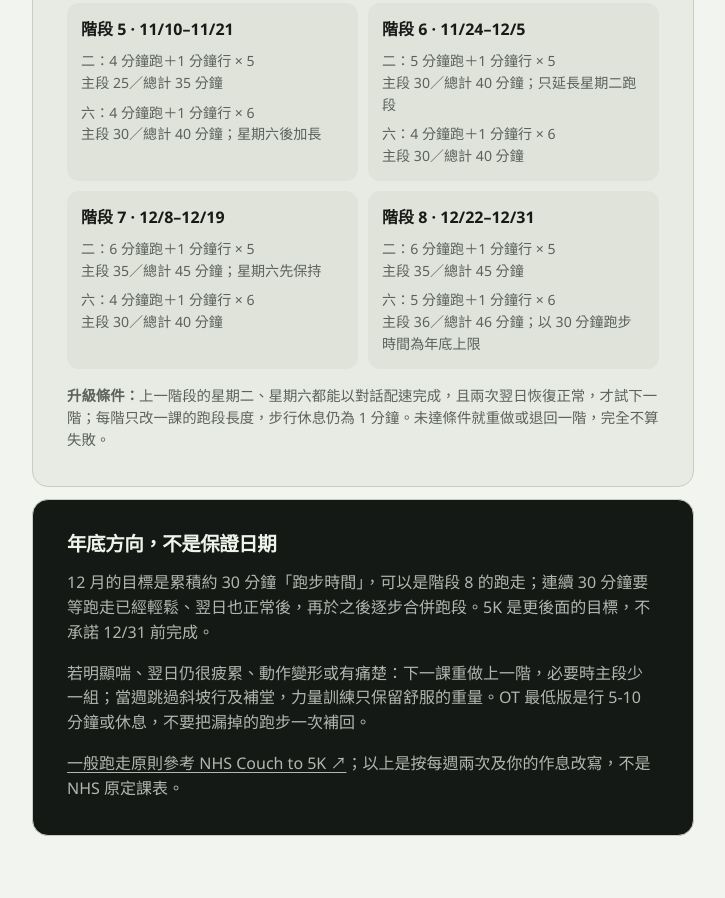
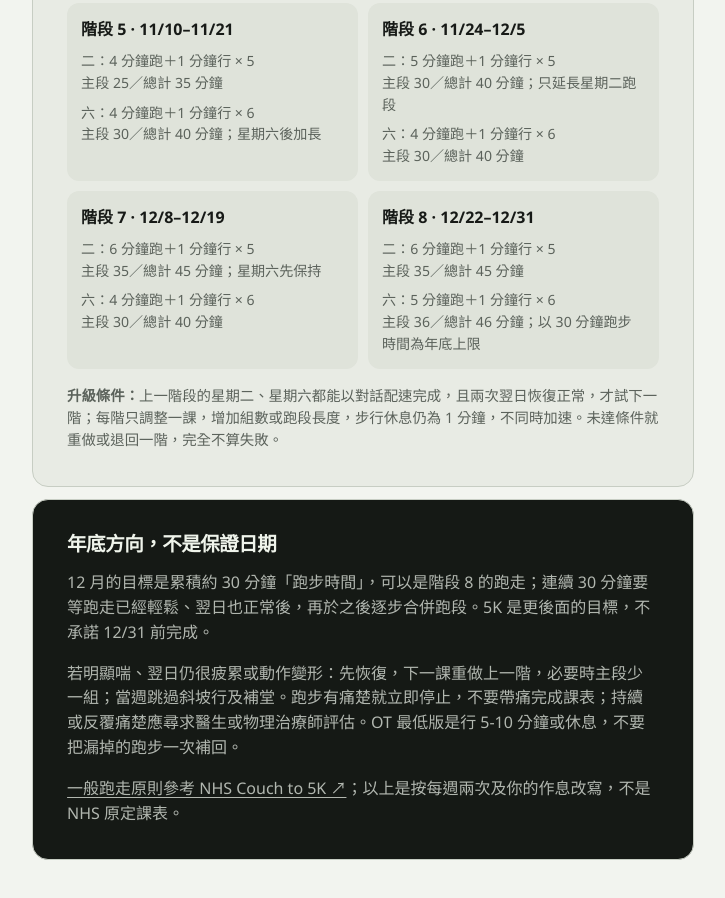
Before and after one commit to michaellian0422/Michael_GYM_247, a plain HTML site: page index.html in a window 1280 px wide. Shown: the part 4377-5275 px from the top of the page, without its empty margins (536-1261 px from the left). Drawn offline with Linux system fonts and the light colour scheme.

Commit message:
fix(running): clarify progression and recovery guidance

```diff
--- a/index.html
+++ b/index.html
@@ -402,7 +402,7 @@
     <div class="hero shell">
       <div class="hero-copy">
         <p class="eyebrow">69 kg / 170 cm / 朝九晚六</p>
-          <h1>少做一點，做到年底。</h1>
+        <h1>少做一點，做到年底。</h1>
         <p>每週兩次力量訓練，加兩次初階跑走。OT 也有十二分鐘備用版。</p>
         <div class="hero-actions">
           <a class="button primary" href="#today">看今日行程</a>
@@ -551,7 +551,7 @@
           <article class="run-panel">
             <h3>每次跑步怎樣做</h3>
             <ol class="run-steps">
-              <li><strong>先按日期找階段</strong><span>星期二做短一課，星期六做長一課；日期只是建議上限，未準備好就重做上一階段。</span></li>
+              <li><strong>先按日期找階段</strong><span>按星期二及星期六各自的組數完成；日期只是參考，未準備好就重做上一階段。</span></li>
               <li><strong>步行熱身 5 分鐘</strong><span>輕鬆行，身體暖了才開始；主段的分鐘數不包括這 5 分鐘。</span></li>
               <li><strong>按階段完成主段</strong><span>每組跑後行 1 分鐘；跑到只能講單字就放慢或改行，不要硬撐。</span></li>
               <li><strong>步行收操 5 分鐘</strong><span>慢行至呼吸平穩；總計 = 主段 + 10 分鐘。</span></li>
@@ -570,12 +570,12 @@
               <div class="run-stage"><strong>階段 7 · 12/8–12/19</strong><span>二：6 分鐘跑＋1 分鐘行 × 5<br>主段 35／總計 45 分鐘；星期六先保持</span><span>六：4 分鐘跑＋1 分鐘行 × 6<br>主段 30／總計 40 分鐘</span></div>
               <div class="run-stage"><strong>階段 8 · 12/22–12/31</strong><span>二：6 分鐘跑＋1 分鐘行 × 5<br>主段 35／總計 45 分鐘</span><span>六：5 分鐘跑＋1 分鐘行 × 6<br>主段 36／總計 46 分鐘；以 30 分鐘跑步時間為年底上限</span></div>
             </div>
-            <p class="run-footnote"><strong>升級條件：</strong>上一階段的星期二、星期六都能以對話配速完成，且兩次翌日恢復正常，才試下一階；每階只改一課的跑段長度，步行休息仍為 1 分鐘。未達條件就重做或退回一階，完全不算失敗。</p>
+            <p class="run-footnote"><strong>升級條件：</strong>上一階段的星期二、星期六都能以對話配速完成，且兩次翌日恢復正常，才試下一階；每階只調整一課，增加組數或跑段長度，步行休息仍為 1 分鐘，不同時加速。未達條件就重做或退回一階，完全不算失敗。</p>
           </article>
           <article class="run-panel run-caution">
             <h3>年底方向，不是保證日期</h3>
             <p>12 月的目標是累積約 30 分鐘「跑步時間」，可以是階段 8 的跑走；連續 30 分鐘要等跑走已經輕鬆、翌日也正常後，再於之後逐步合併跑段。5K 是更後面的目標，不承諾 12/31 前完成。</p>
-            <p>若明顯喘、翌日仍很疲累、動作變形或有痛楚：下一課重做上一階，必要時主段少一組；當週跳過斜坡行及補堂，力量訓練只保留舒服的重量。OT 最低版是行 5-10 分鐘或休息，不要把漏掉的跑步一次補回。</p>
+            <p>若明顯喘、翌日仍很疲累或動作變形：先恢復，下一課重做上一階，必要時主段少一組；當週跳過斜坡行及補堂。跑步有痛楚就立即停止，不要帶痛完成課表；持續或反覆痛楚應尋求醫生或物理治療師評估。OT 最低版是行 5-10 分鐘或休息，不要把漏掉的跑步一次補回。</p>
             <p><a href="https://www.nhs.uk/better-health/get-active/get-running-with-couch-to-5k/couch-to-5k-running-plan/" target="_blank" rel="noopener noreferrer">一般跑走原則參考 NHS Couch to 5K ↗</a>；以上是按每週兩次及你的作息改寫，不是 NHS 原定課表。</p>
           </article>
         </div>
```
